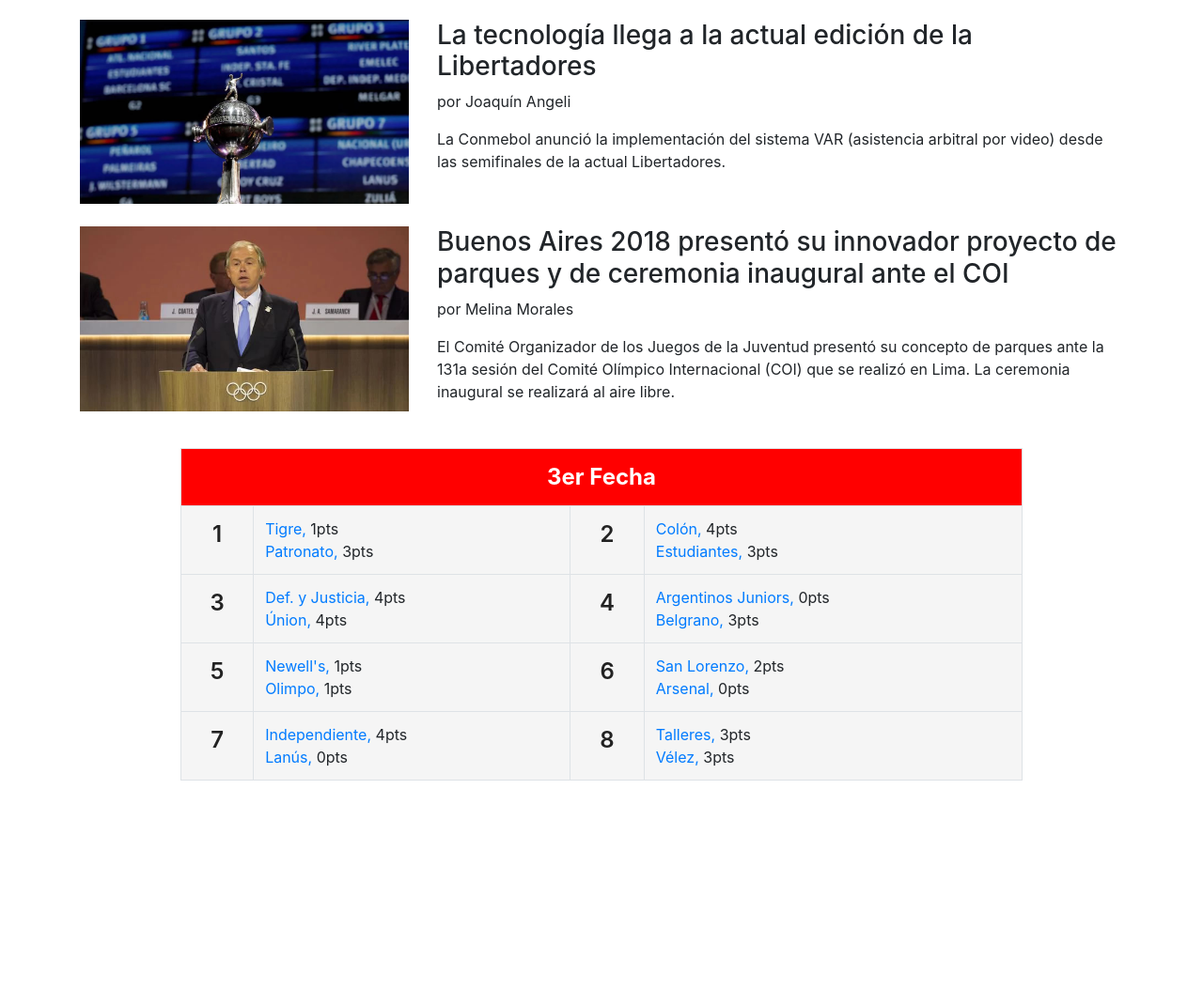
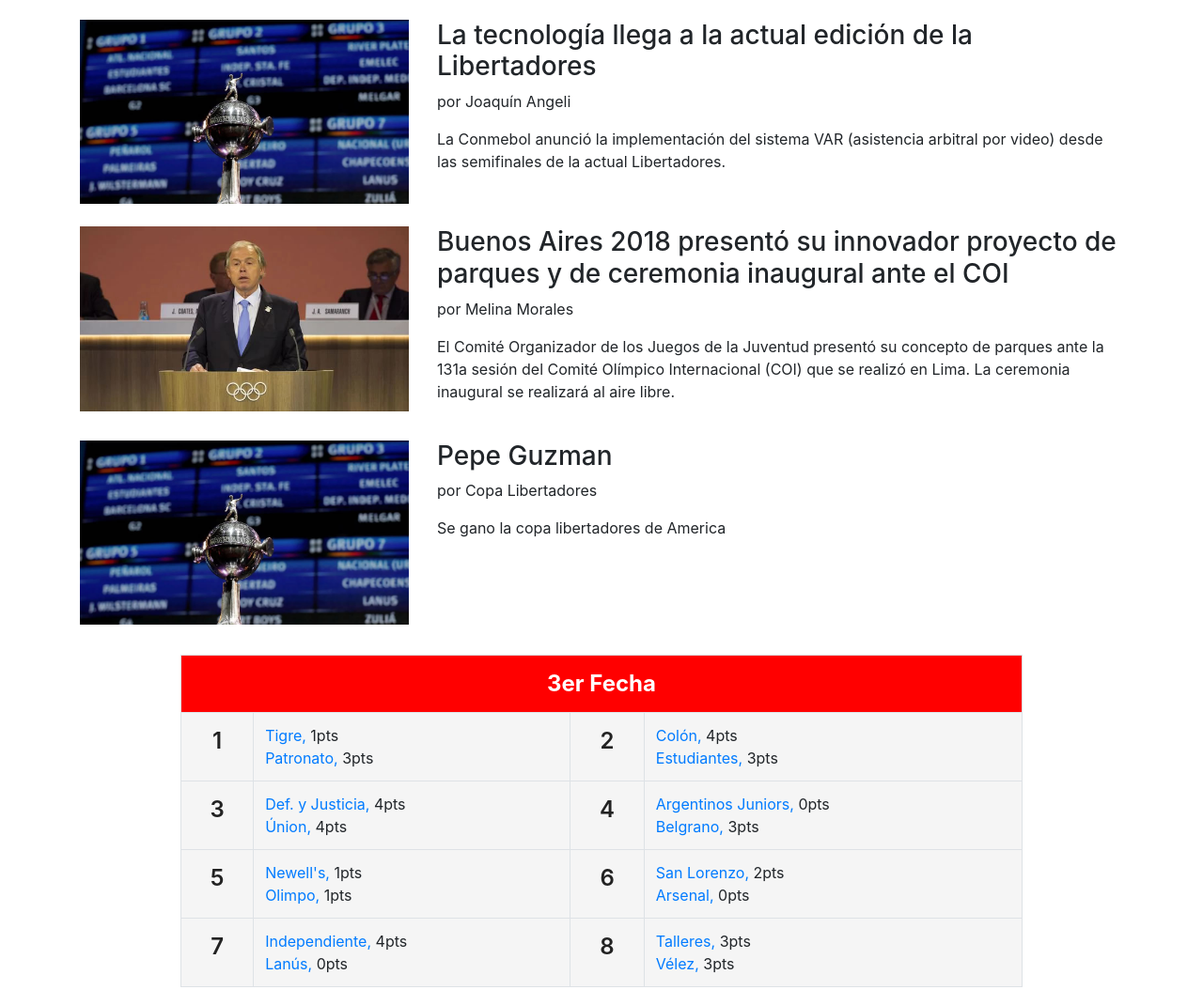
Before and after one commit to Nigger-cyber/EANT-curso-desarrollo-digital, a plain HTML site: page index.html in a window 1280 px wide. Shown: the part 1857-2911 px from the top of the page at 94% size. Before the commit the page ends 2720 px from the top, so only its background shows below. Drawn offline with nearby package versions, Linux system fonts and the light colour scheme.

Commit message:
Creacion de class Noticia y prueba en HTML

```diff
--- a/index.html
+++ b/index.html
@@ -243,5 +243,15 @@
     <script src="https://code.jquery.com/jquery-3.4.1.slim.min.js" integrity="sha384-J6qa4849blE2+poT4WnyKhv5vZF5SrPo0iEjwBvKU7imGFAV0wwj1yYfoRSJoZ+n" crossorigin="anonymous"></script>
     <script src="https://cdn.jsdelivr.net/npm/popper.js@1.16.0/dist/umd/popper.min.js" integrity="sha384-Q6E9RHvbIyZFJoft+2mJbHaEWldlvI9IOYy5n3zV9zzTtmI3UksdQRVvoxMfooAo" crossorigin="anonymous"></script>
     <script src="https://stackpath.bootstrapcdn.com/bootstrap/4.4.1/js/bootstrap.min.js" integrity="sha384-wfSDF2E50Y2D1uUdj0O3uMBJnjuUD4Ih7YwaYd1iqfktj0Uod8GCExl3Og8ifwB6" crossorigin="anonymous"></script>
+    <script src="noticia.class.js"></script>
+
+    <script>
+
+      let noticia = new Noticia("Pepe Guzman", "Copa Libertadores", "Se gano la copa libertadores de America", "img/sorteo-libertadores.jpg")
+
+      noticia.Mostrar()
+
+    </script>
+
   </body>
 </html>
--- /dev/null
+++ b/noticia.class.js
@@ -0,0 +1,26 @@
+class Noticia {
+
+    constructor (Titulo, Autor, CuerpoNota, Imagen){
+        this.Titulo = Titulo
+        this.Autor = Autor
+        this.CuerpoNota = CuerpoNota
+        this.Imagen = Imagen
+    }
+
+    Mostrar(){
+        const nota = document.createElement("article")
+
+        nota.classList.add("row", "noticia", "mt-2", "mt-md-4")
+
+        nota.innerHTML = `<div class="col-12 col-md-4 noticia-img">
+                            <img src=${this.Imagen} alt="sorteo libertadores" class="img-fluid">
+                        </div>
+                        <div class="col-12 col-md-8 noticia-txt">
+                            <h3>${this.Titulo}</h3>
+                            <p>por ${this.Autor}</p>
+                            <p>${this.CuerpoNota}</p>
+                        </div>`
+
+        document.querySelector(".container").appendChild(nota)
+    }
+}
```
